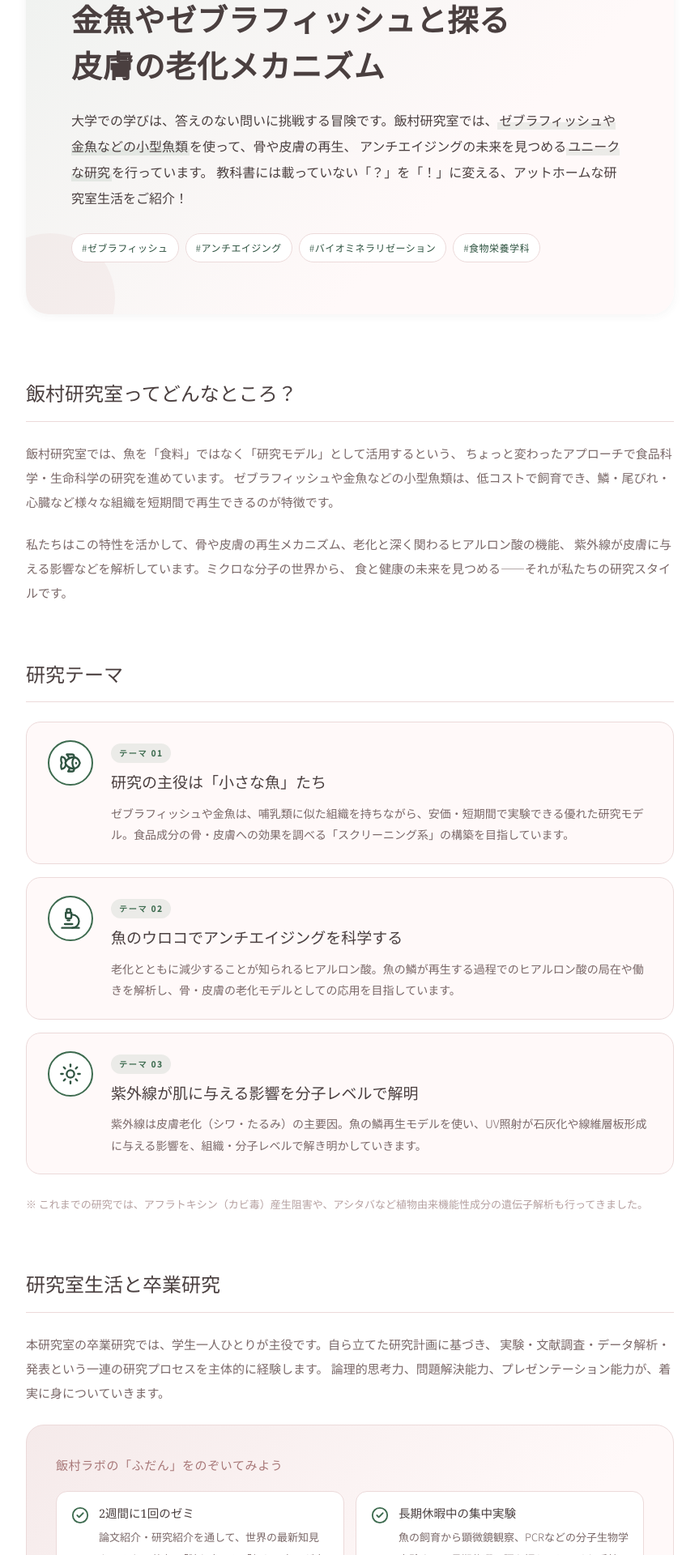
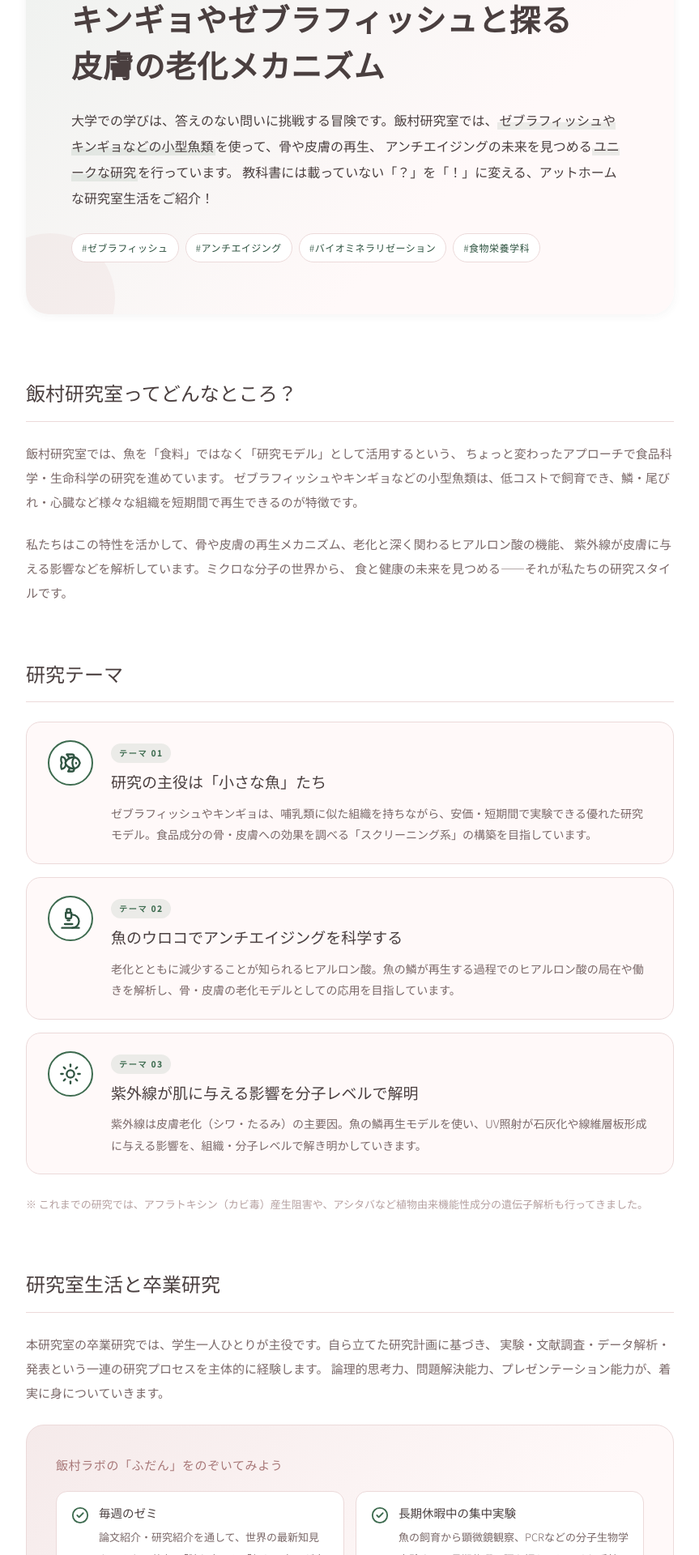
Before and after one commit to shinnosuketakeshima/shokuei-hp, a React (Vite) app: page /lab-iimura in a window 1280 px wide. Shown: the part 600-2520 px from the top of the page at 81% size, without its empty margins (208-1071 px from the left). Built offline with nearby package versions, Linux system fonts and the light colour scheme.

Commit message:
fix: 飯村研のゼミ頻度、キンギョの表記、改行位置の修正

```diff
--- a/src/components/LabIimura.jsx
+++ b/src/components/LabIimura.jsx
@@ -14,7 +14,7 @@ const RESEARCH_THEMES = [
     icon: Fish,
     tag: 'テーマ 01',
     title: '研究の主役は「小さな魚」たち',
-    body: 'ゼブラフィッシュや金魚は、哺乳類に似た組織を持ちながら、安価・短期間で実験できる優れた研究モデル。食品成分の骨・皮膚への効果を調べる「スクリーニング系」の構築を目指しています。',
+    body: 'ゼブラフィッシュやキンギョは、哺乳類に似た組織を持ちながら、安価・短期間で実験できる優れた研究モデル。食品成分の骨・皮膚への効果を調べる「スクリーニング系」の構築を目指しています。',
   },
   {
     icon: Microscope,
@@ -32,7 +32,7 @@ const RESEARCH_THEMES = [
 
 const LAB_LIFE = [
   {
-    title: '2週間に1回のゼミ',
+    title: '毎週のゼミ',
     body: '論文紹介・研究紹介を通して、世界の最新知見をみんなで共有。「読む力」と「伝える力」が自然と身につきます。',
   },
   {
@@ -52,7 +52,7 @@ const LAB_LIFE = [
 const GRADUATION_TOPICS = [
   '魚の鱗再生を利用したヒアルロン酸機能の解析',
   '紫外線照射が鱗の石灰化・線維層板形成に与える影響',
-  'ゼブラフィッシュ・金魚を用いた食品成分の骨・皮膚への作用評価',
+  'ゼブラフィッシュ・キンギョを用いた食品成分の骨・皮膚への作用評価',
 ];
 
 export default function LabIimura() {
@@ -87,13 +87,14 @@ export default function LabIimura() {
               <Sparkles size={12} /> FEATURE STORY
             </span>
             <h2 className="lab-story-feature__title">
-              魚は「食料」じゃなくて<em>「研究モデル」</em>！？<br />
-              金魚やゼブラフィッシュと探る<br />
+              魚は「食料」じゃなくて<br />
+              <em>「研究モデル」</em>！？<br />
+              キンギョやゼブラフィッシュと探る<br />
               皮膚の老化メカニズム
             </h2>
             <p className="lab-story-feature__lead">
               大学での学びは、答えのない問いに挑戦する冒険です。飯村研究室では、
-              <strong>ゼブラフィッシュや金魚などの小型魚類</strong>を使って、骨や皮膚の再生、
+              <strong>ゼブラフィッシュやキンギョなどの小型魚類</strong>を使って、骨や皮膚の再生、
               アンチエイジングの未来を見つめる<strong>ユニークな研究</strong>を行っています。
               教科書には載っていない「？」を「！」に変える、アットホームな研究室生活をご紹介！
             </p>
@@ -117,7 +118,7 @@ export default function LabIimura() {
             <p className="lab-section__body">
               飯村研究室では、魚を「食料」ではなく「研究モデル」として活用するという、
               ちょっと変わったアプローチで食品科学・生命科学の研究を進めています。
-              ゼブラフィッシュや金魚などの小型魚類は、低コストで飼育でき、
+              ゼブラフィッシュやキンギョなどの小型魚類は、低コストで飼育でき、
               <strong>鱗・尾びれ・心臓など様々な組織を短期間で再生できる</strong>のが特徴です。
             </p>
             <p className="lab-section__body">
```
